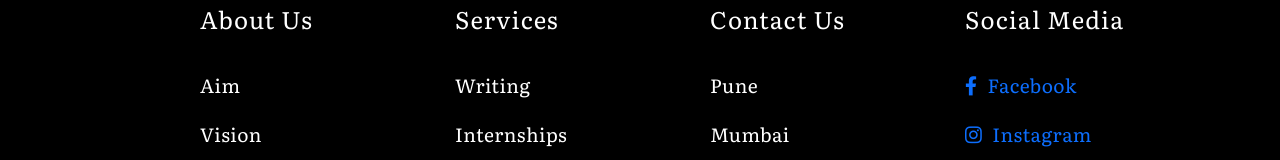
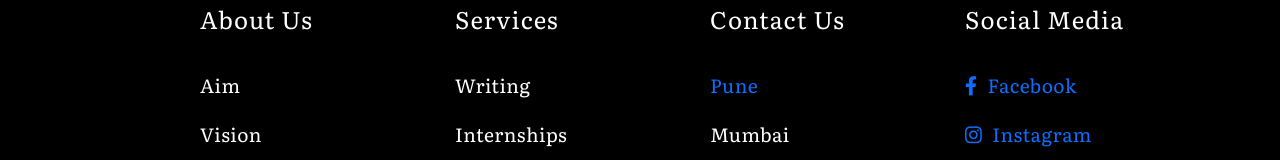
Before and after one commit to plewrm/Plewrm-Web, a React (Create React App) app: page / in a window 1280 px wide. Shown: the part 5612-5772 px from the top of the page. Built offline with nearby package versions, Linux system fonts and the light colour scheme.

Commit message:
Location

```diff
--- a/src/Partials/HeaderFooter/Footer.js
+++ b/src/Partials/HeaderFooter/Footer.js
@@ -48,7 +48,11 @@ const Footer = () => {
                         </Column>
                         <Column>
                             <Heading>Contact Us</Heading>
-                            <FooterLink href="#">Pune</FooterLink>
+                            <FooterLink >
+                                <Link target="_blank" to="https://goo.gl/maps/K35pMByGWv3kt7KP6">
+                                    Pune
+                                </Link>
+                            </FooterLink>
                             <FooterLink href="#">Mumbai</FooterLink>
                             <FooterLink href="#">Delhi</FooterLink>
                             <FooterLink href="#">Indore</FooterLink>
@@ -56,12 +60,12 @@ const Footer = () => {
                         <Column>
                             <Heading>Social Media</Heading>
                             <FooterLink >
-                            <Link target="_balnk"  to="https://www.facebook.com/pawan.salve.5872?mibextid=ZbWKwL">
-                                <i className="fab fa-facebook-f">
-                                    <span style={{ marginLeft: "10px" }}>
-                                        Facebook
-                                    </span>
-                                </i>
+                                <Link target="_balnk" to="https://www.facebook.com/pawan.salve.5872?mibextid=ZbWKwL">
+                                    <i className="fab fa-facebook-f">
+                                        <span style={{ marginLeft: "10px" }}>
+                                            Facebook
+                                        </span>
+                                    </i>
                                 </Link>
                             </FooterLink>
                             <FooterLink>
```
